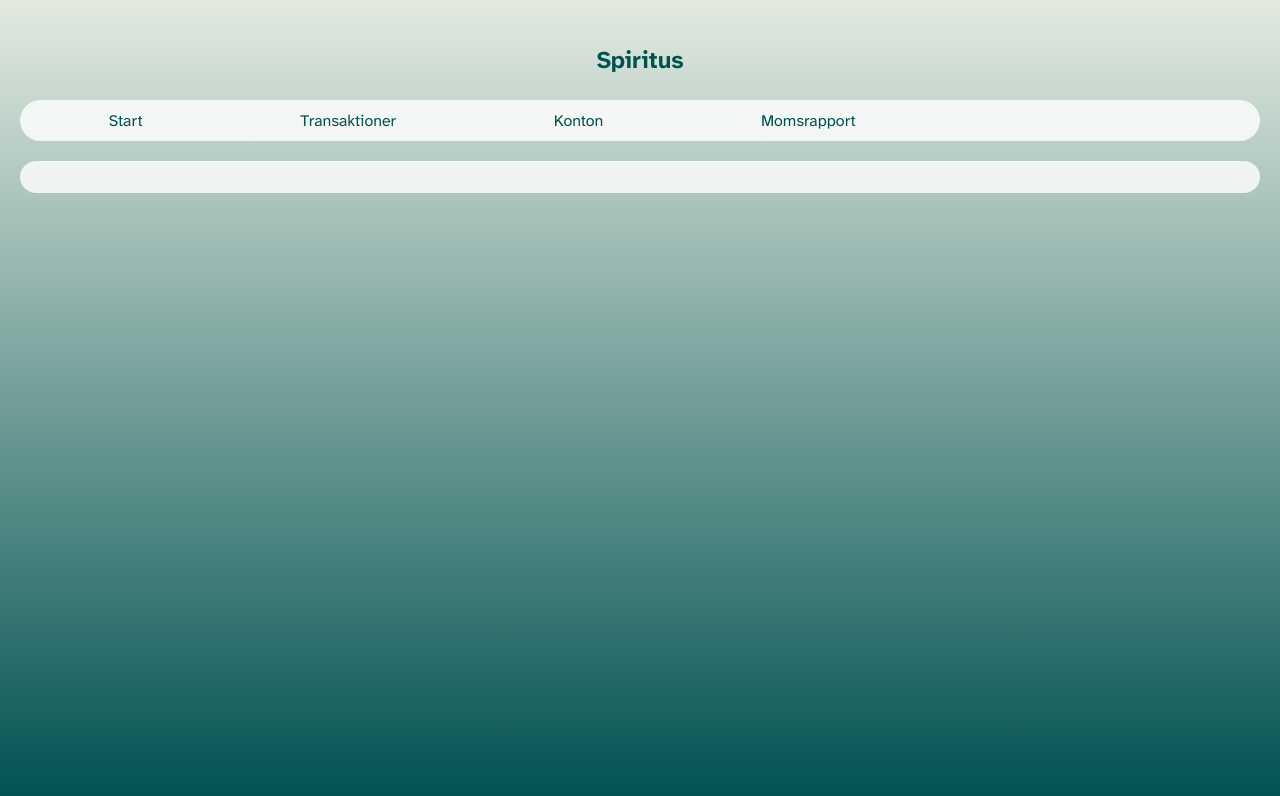
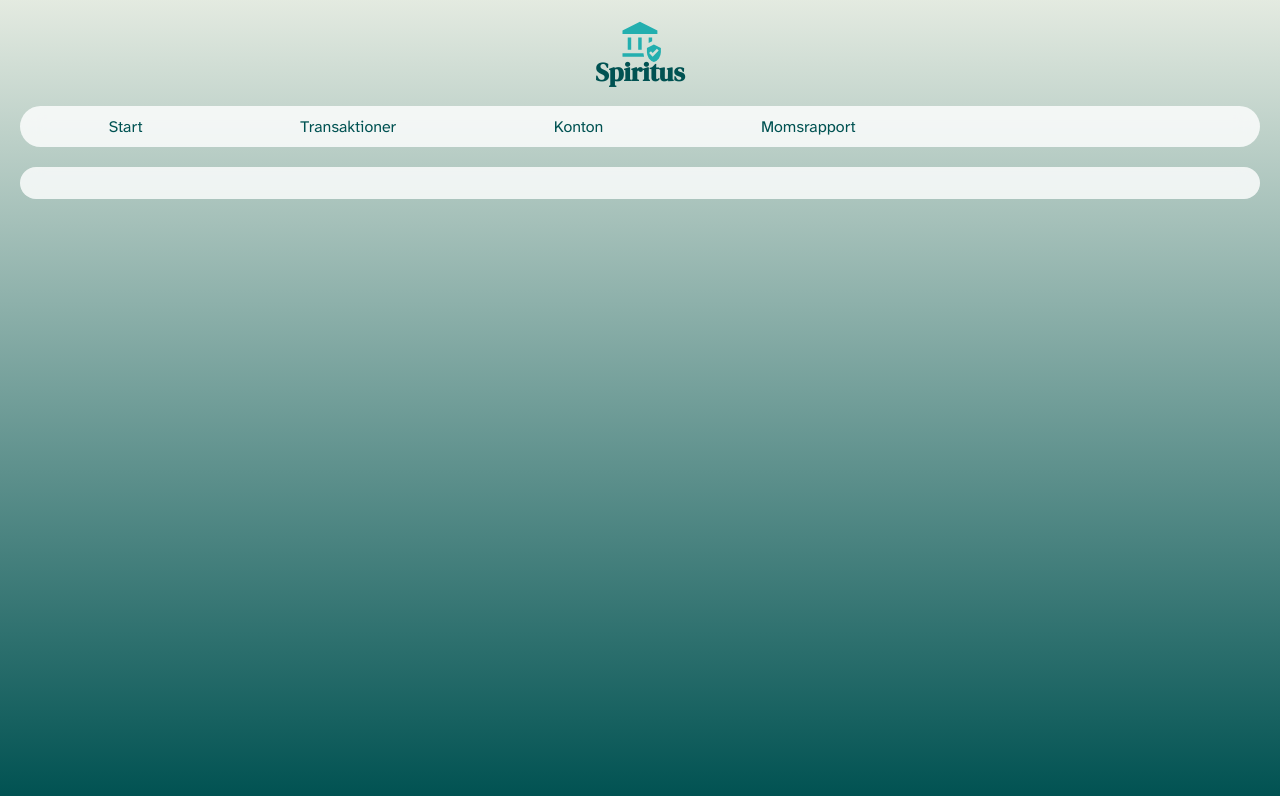
Before and after one commit to enjikaka/hledger-web-gui, a website built with Vite: page index.html in a window 1280 px wide. Built offline with nearby package versions, Linux system fonts and the light colour scheme; what signals-devtool-provider, webact would draw is missing.

Commit message:
Branding

```diff
--- a/index.html
+++ b/index.html
@@ -8,7 +8,12 @@
   </head>
   <body>
     <header>
-      <strong>Spiritus</strong>
+      <div class="brand">
+        <figure>
+          <svg xmlns="http://www.w3.org/2000/svg" viewBox="0 -960 960 960"><path d="M200-280v-280h80v280h-80Zm240 0v-280h80v280h-80ZM80-640v-80l400-200 400 200v80H80Zm0 520v-80h482q2 21 5 40.5t9 39.5H80Zm600-310v-130h80v90l-80 40ZM800 0q-69-17-114.5-79.5T640-218v-102l160-80 160 80v102q0 76-45.5 138.5T800 0Zm-29-120 139-138-42-42-97 95-39-39-42 43 81 81Z"/></svg>
+        </figure>
+        <strong>Spiritus</strong>
+      </div>
       <nav>
         <ul>
           <li><router-link href="/">Start</router-link></li>
--- a/src/css/style.css
+++ b/src/css/style.css
@@ -14,10 +14,17 @@
   src: url('/font/AtkinsonHyperlegibleMono-VariableFont_wght.ttf') format('truetype');
 }
 
+@font-face {
+  font-family: 'DM Serif Display';
+  src: url('/font/DMSerifDisplay-Regular.ttf') format('truetype');
+}
+
+
 :root {
-  --primary-color: hsl(179, 100%, 16%);
-  --secondary-color: hsl(102, 19%, 90%);
-  --accent-color: hsl(189, 67%, 41%);
+  --hue: 180;
+  --primary-color: hsl(var(--hue), 100%, 16%);
+  --secondary-color: hsl(calc(var(--hue) - 78), 19%, 90%);
+  --accent-color: hsl(var(--hue), 67%, 41%);
 }
 
 body {
@@ -39,12 +46,28 @@ nav {
   corner-shape: squircle;
 }
 
+.brand {
+  display: grid;
+  place-items: center;
+  margin: 0 auto;
+  margin-block-end: 1em;
+  font-family: 'DM Serif Display';
+  user-select: none;
+}
+
 header strong {
   font-size: 24px;
   font-weight: bold;
   display: block;
-  margin: 1em auto;
   text-align: center;
+  font-size: 1.61803398875rem;
+  margin-top: -0.809rem;
+}
+
+header figure svg {
+  width: calc(1.61803398875rem * 1.61803398875);
+  height: calc(1.61803398875rem * 1.61803398875);
+  fill: var(--accent-color);
 }
 
 nav ul {
```
Also changed, not shown: public/font/DMSerifDisplay-Regular.ttf (added), public/img/assured_workload.svg (added), public/img/checkbook.svg (added).
